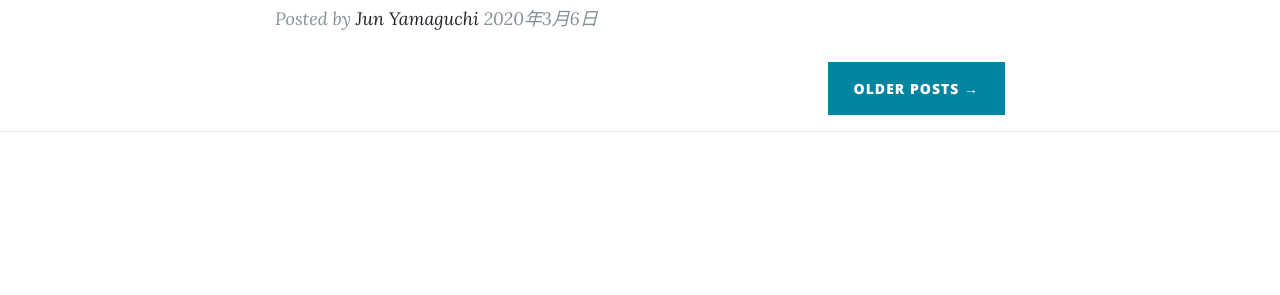
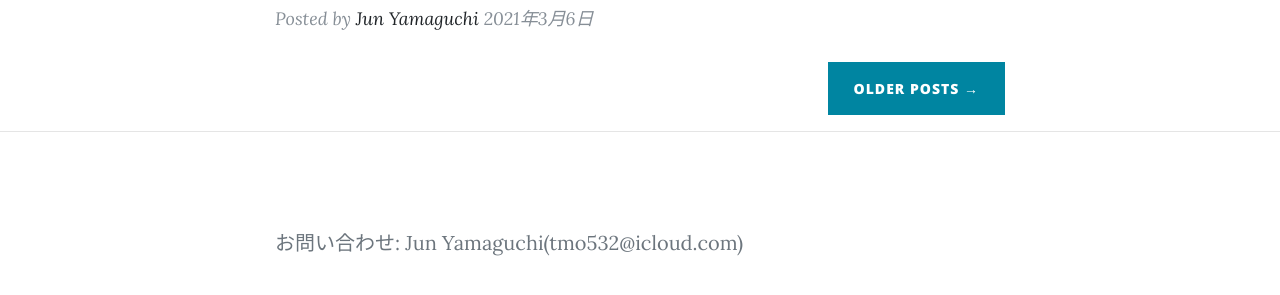
Before and after one commit to AppNaviCuby/CubySupportPage, a website: page index.html in a window 1280 px wide. Shown: the part 675-970 px from the top of the page. Before the commit the page ends 938 px from the top, so only its background shows below. Drawn offline with nearby package versions, Linux system fonts and the light colour scheme.

Commit message:
my second commit

```diff
--- a/index.html
+++ b/index.html
@@ -81,7 +81,7 @@
           </a>
           <p class="post-meta">Posted by
             <a href="#">Jun Yamaguchi</a>
-            2020年3月6日</p>
+            2021年3月6日</p>
         </div>
         <!-- Pager -->
         <div class="clearfix">
@@ -97,6 +97,8 @@
   <footer>
     <div class="container">
       <div class="row">
+
+
         <div class="col-lg-8 col-md-10 mx-auto">
         <!--   <ul class="list-inline text-center">
             <li class="list-inline-item">
@@ -124,7 +126,9 @@
               </a>
             </li>
           </ul>
-         -->  <!-- <p class="copyright text-muted">Copyright &copy; Your Website 2020</p>
+         -->
+         <p class="text-muted">お問い合わせ: Jun Yamaguchi(tmo532@icloud.com)</p>
+         <!-- <p class="copyright text-muted">Copyright &copy; Your Website 2020</p>
          --></div>
       </div>
     </div>
```
